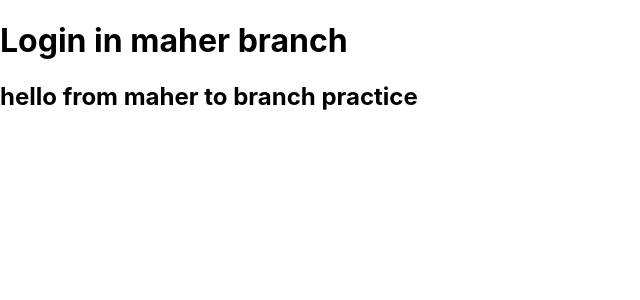
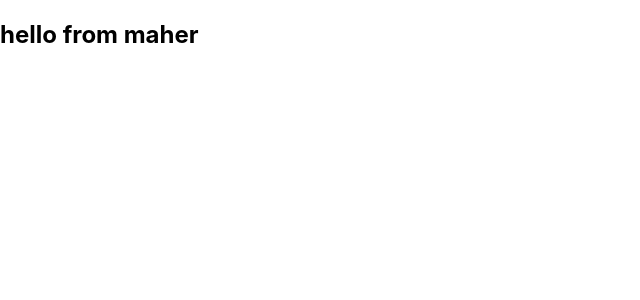
Before and after one commit to maher9393267111/fire-80, a Next.js app: page /auth/login in a window 1280 px wide. Shown: the top 300 px of the page, without its empty margins (0-640 px from the left). Built offline with nearby package versions, Linux system fonts and the light colour scheme.

Commit message:
maher hello

```diff
--- a/pages/auth/login.js
+++ b/pages/auth/login.js
@@ -3,8 +3,8 @@ import React from 'react';
 const Login = () => {
     return (
         <div>
-            <h1>Login in maher branch</h1>
-            <h2> hello from maher to branch practice</h2>
+
+            <h2> hello from maher</h2>
         </div>
     );
 }
```
